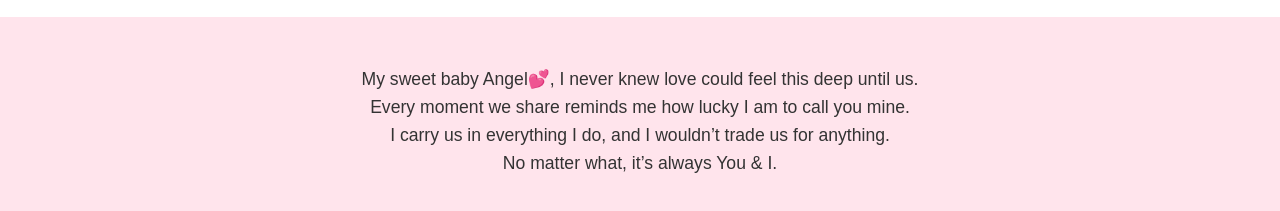
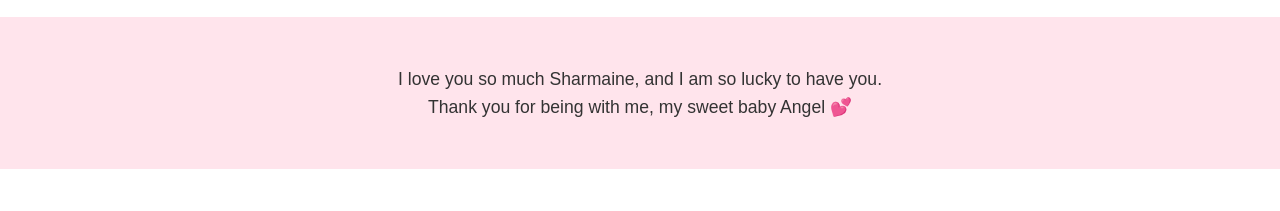
Before and after one commit to mathewAONTARIO/MySharShar, a plain HTML site: page index.html in a window 1280 px wide. Shown: the part 2686-2897 px from the top of the page. After the commit the page ends 2855 px from the top, so only its background shows below. Drawn offline with Linux system fonts and the light colour scheme.

Commit message:
Update index.html

```diff
--- a/index.html
+++ b/index.html
@@ -62,15 +62,13 @@
 
   </section>
 
-  <!-- Message -->
-  <section class="message">
-    <p>
-      My sweet baby Angel💕, I never knew love could feel this deep until us.<br>
-      Every moment we share reminds me how lucky I am to call you mine.<br>
-      I carry us in everything I do, and I wouldn’t trade us for anything.<br>
-      No matter what, it’s always You & I.
-    </p>
-  </section>
+<!-- Message -->
+<section class="message">
+  <p>
+    I love you so much Sharmaine, and I am so lucky to have you.<br>
+    Thank you for being with me, my sweet baby Angel 💕
+  </p>
+</section>
 
 </body>
 </html>
```
